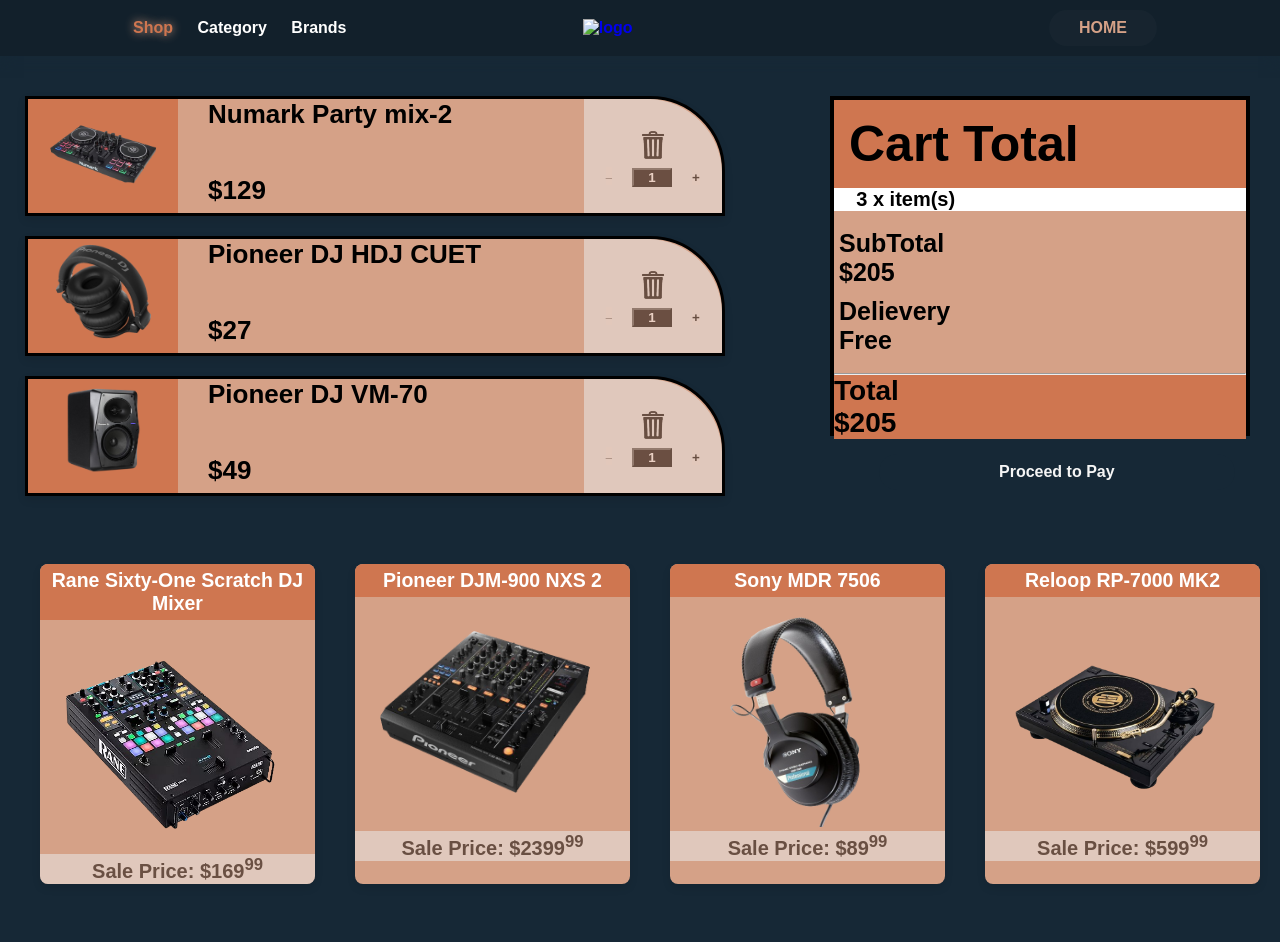
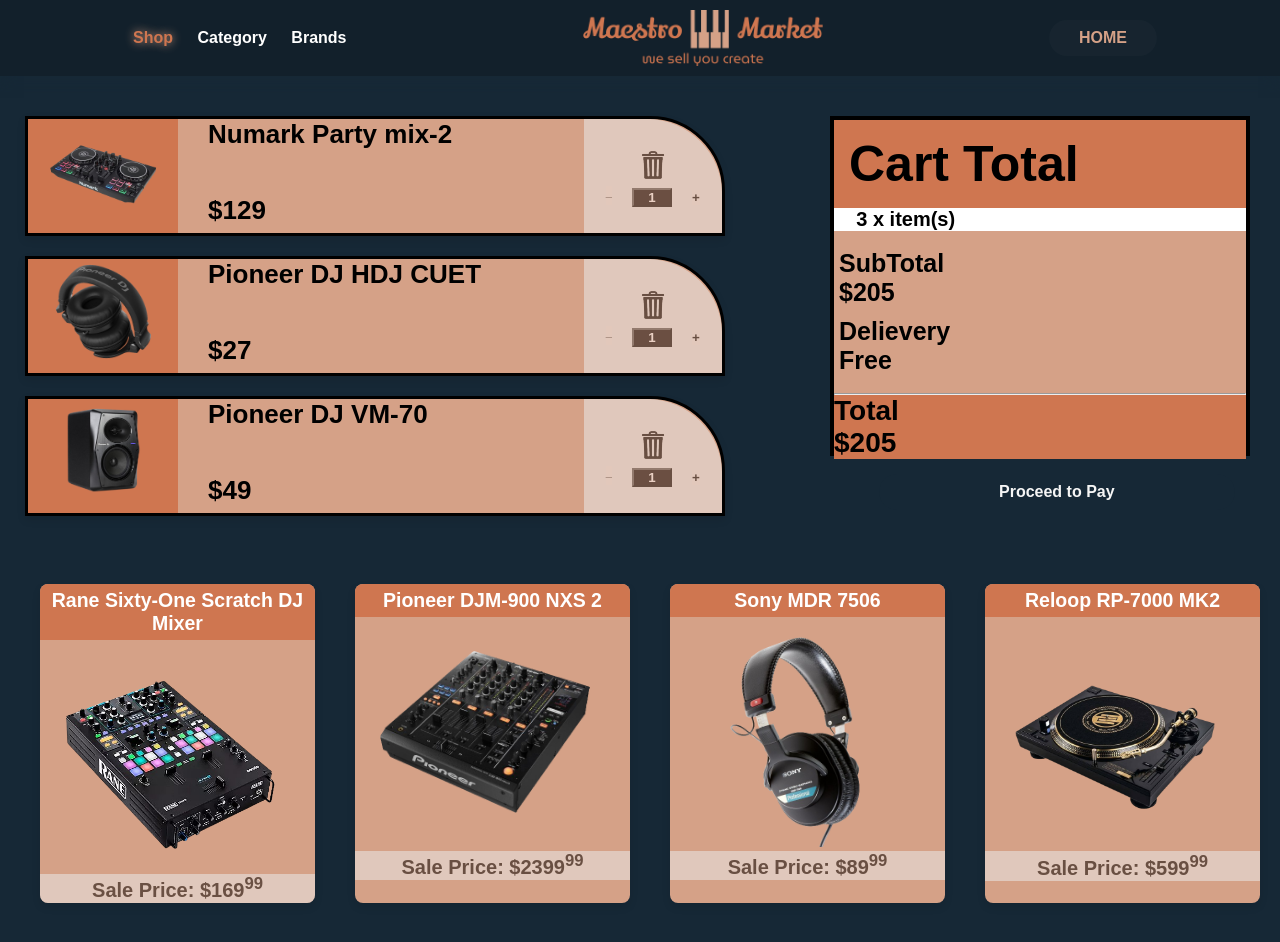
Before and after one commit to Aadii-01/HTML-CSS-PROJECT, a plain HTML site: page index.html in a window 1280 px wide. Shown: the top 942 px of the page. Drawn offline with Linux system fonts and the light colour scheme; the site is published under a folder, as on GitHub Pages, so addresses that start at the root find nothing; some icons are missing; a web font is replaced by a local one.

Commit message:
Update index.html

```diff
--- a/index.html
+++ b/index.html
@@ -17,7 +17,7 @@
       <a href="#Cate">Category</a>
       <a href="#Brands">Brands</a>
   </div>
-  <a href="#"><img class="logo" src="/images/logo.png" alt="logo"></a>
+  <a href="#"><img class="logo" src="./images/logo.png" alt="logo"></a>
 
   <button class="cart-button"><i class="fa fa-solid fa-cart-arrow-down"></i> HOME</button>
 </header>
```
